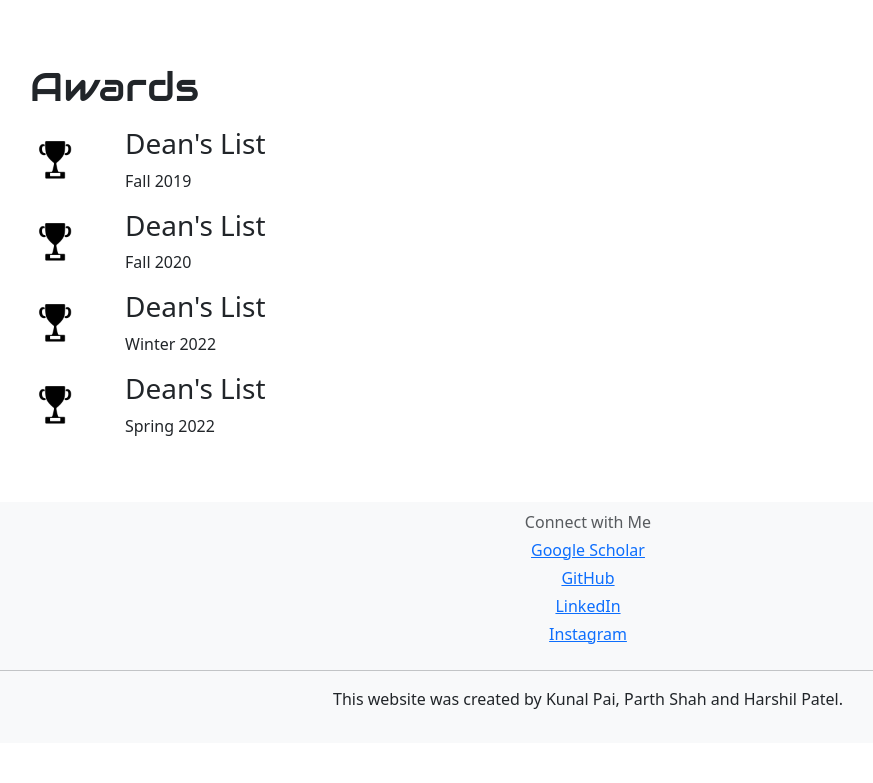
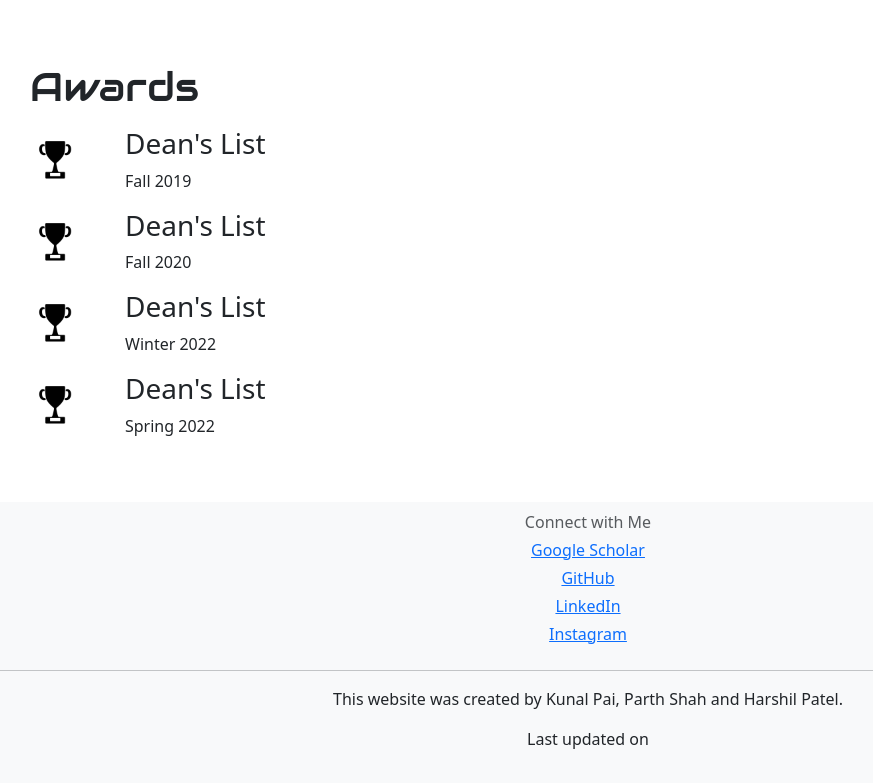
Before and after one commit to kunpai/my-website, a Next.js app: page / in a window 1280 px wide. Shown: the part 5081-5864 px from the top of the page, without its empty margins (52-925 px from the left). Before the commit the page ends 5824 px from the top, so only its background shows below. Built offline with nearby package versions, Linux system fonts and the light colour scheme.

Commit message:
Added last updated date
Co-authored-by: Parth Shah <helloparthshah@gmail.com>

```diff
--- a/components/footer.js
+++ b/components/footer.js
@@ -1,5 +1,6 @@
 import Link from "next/link";
 import { Button, Col, Row } from "react-bootstrap";
+import { useEffect, useState } from "react";
 
 /**
  * @component
@@ -8,6 +9,12 @@ import { Button, Col, Row } from "react-bootstrap";
  * @returns {JSX.Element} The JSX element representing the footer section.
  */
 export default function Footer() {
+
+  const [lastUpdated, setLastUpdated] = useState("");
+
+  useEffect(() => {
+    setLastUpdated(process.env.LAST_UPDATED);
+  }, []);
 
   return (
     <footer>
@@ -35,6 +42,9 @@ export default function Footer() {
             <p className="main-text-regular text-center">
               This website was created by Kunal Pai, Parth Shah and Harshil Patel.
             </p>
+            <p>
+              Last updated on {lastUpdated}
+            </p>
           </div>
         </Row>
       </div>
--- a/next.config.js
+++ b/next.config.js
@@ -2,6 +2,9 @@
 const nextConfig = {
     images: {
         domains: [],
+    },
+    env: {
+        LAST_UPDATED: process.env.LAST_UPDATED,
     },
     webpack: (config) => {
         config.module.rules.push({
```
Also changed, not shown: package.json (+4 -4 lines). Lines whose indentation alone changed are shown as unchanged.
